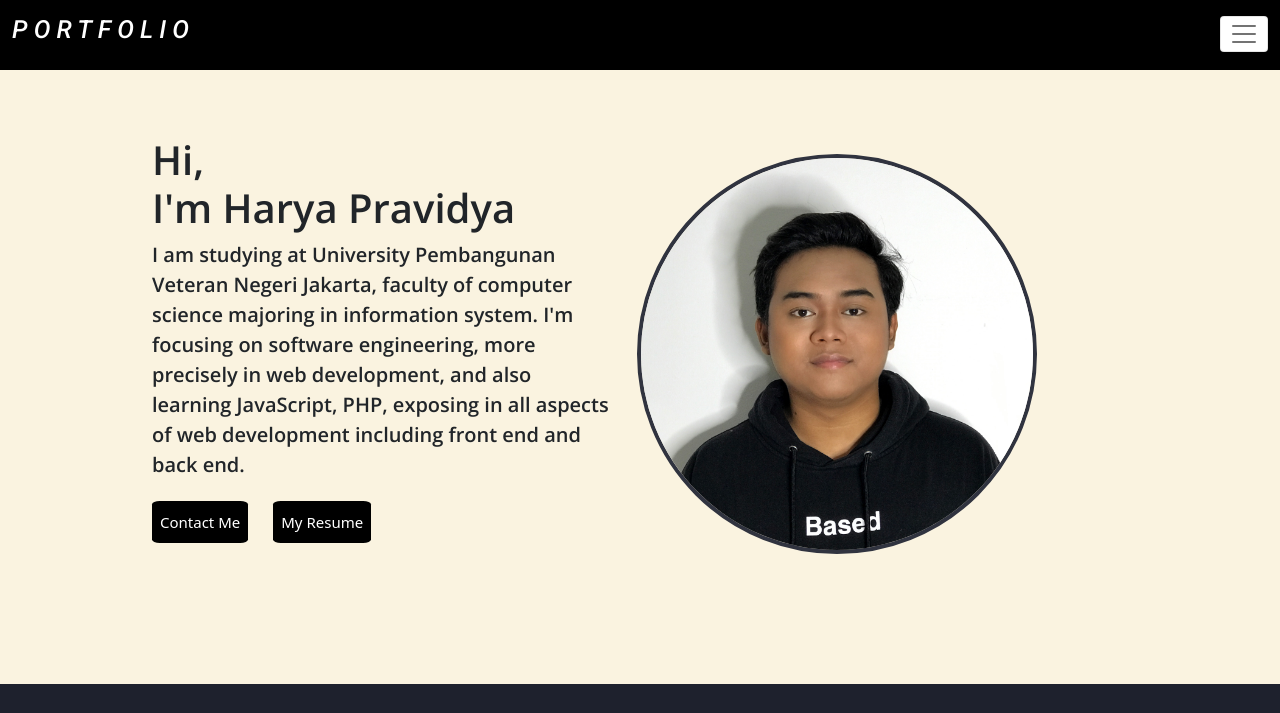
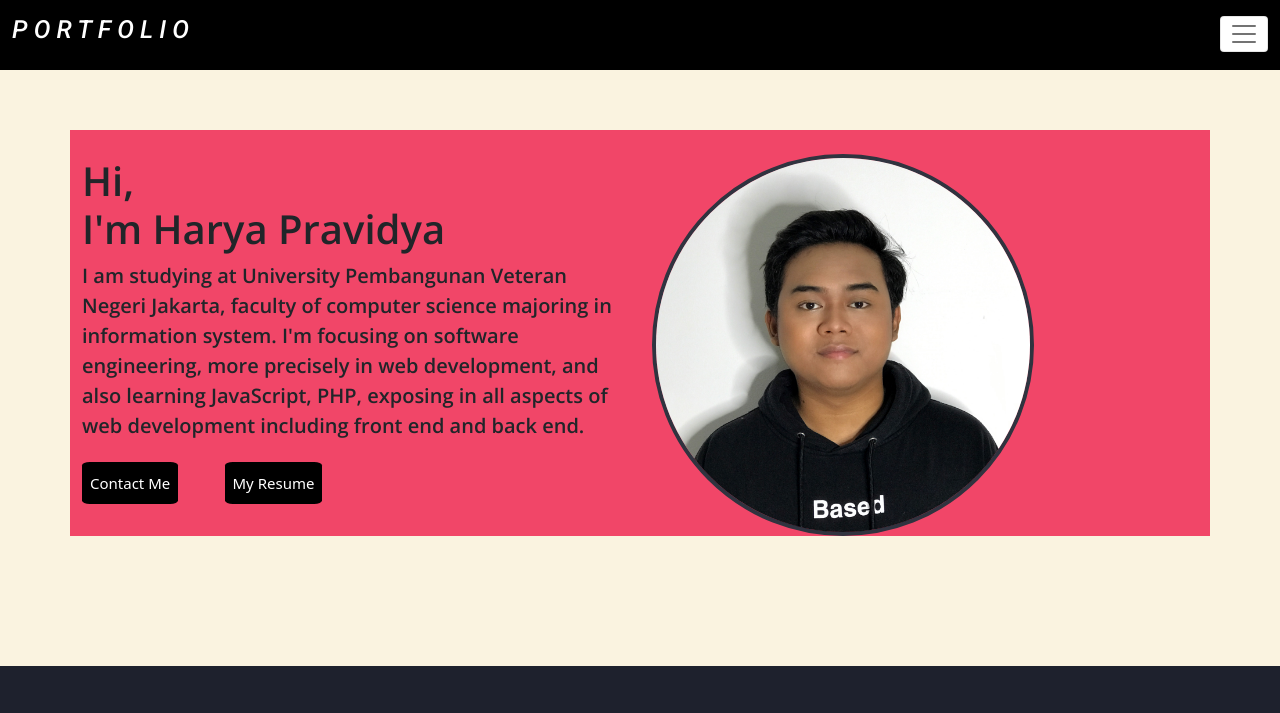
Before and after one commit to haryapravidya/test-porto, a plain HTML site: page index.html in a window 1280 px wide. Shown: the top 713 px of the page. Drawn offline with nearby package versions, Linux system fonts and the light colour scheme; a web font is replaced by a local one.

Commit message:
Projek 2 Updated 2.1

```diff
--- a/css/style.css
+++ b/css/style.css
@@ -48,7 +48,7 @@ a{
 }
 
 .rowset1{
-	margin: 50px 100px 0px 70px;
+	margin: 50px 0px 0px 0px;
 }
 
 .porto2{
@@ -103,8 +103,8 @@ a{
 	color: #1e212d;
 }
 .Avatar{
-	width: 400px;
-	height: 400px;
+	width: 70%;
+	height: auto;
 	border-radius: 50%;
 	margin: 0px 0 0px 0px;
 	border: 4px solid #30333F;
--- a/index.html
+++ b/index.html
@@ -44,7 +44,7 @@
      <!--Intro--->
     <div class="container-fluid col-12 lightBG" >
             <div class="container  ">
-                <div class="row rowset1 flex-xs-column flex-sm-column flex-lg-row flex-md-column ">
+                <div class="row rowset1 flex-xs-column flex-sm-column flex-lg-row flex-md-column pinkBG">
                     <div class=" col  align-self-center   ">
                         <h1 class="font1">Hi, <br>
                             I'm Harya Pravidya
```
